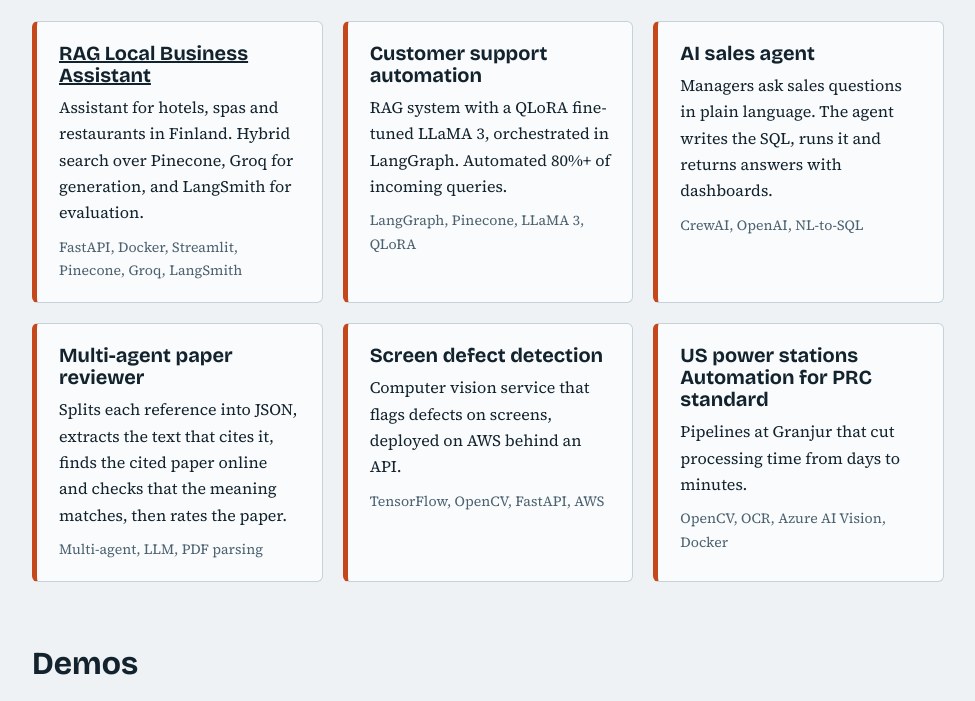
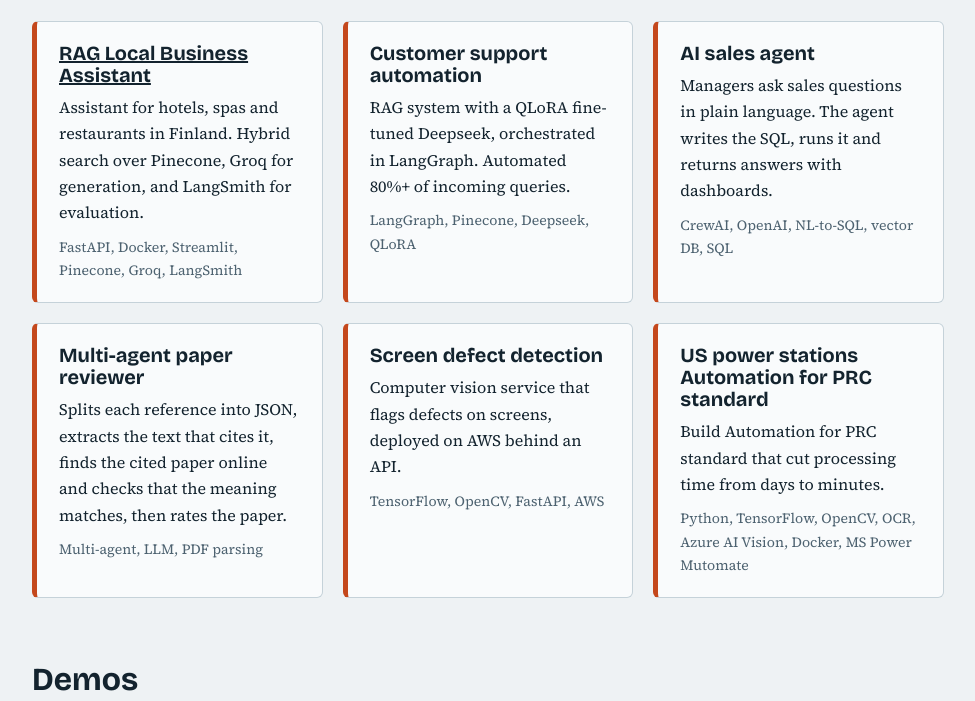
Before and after one commit to sufyanAshraf/sufyanAshraf, a plain HTML site: page index.html in a window 1280 px wide. Shown: the part 791-1492 px from the top of the page, without its empty margins (152-1127 px from the left). Drawn offline with nearby package versions, Linux system fonts and the light colour scheme.

Commit message:
Update project descriptions and tags in index.html

```diff
--- a/index.html
+++ b/index.html
@@ -90,13 +90,13 @@ img{max-width:100%;height:auto;display:block}
     </article>
     <article class="proj">
       <h3>Customer support automation</h3>
-      <p>RAG system with a QLoRA fine-tuned LLaMA 3, orchestrated in LangGraph. Automated 80%+ of incoming queries.</p>
-      <div class="tags">LangGraph, Pinecone, LLaMA 3, QLoRA</div>
+      <p>RAG system with a QLoRA fine-tuned Deepseek, orchestrated in LangGraph. Automated 80%+ of incoming queries.</p>
+      <div class="tags">LangGraph, Pinecone, Deepseek, QLoRA</div>
     </article>
     <article class="proj">
       <h3>AI sales agent</h3>
       <p>Managers ask sales questions in plain language. The agent writes the SQL, runs it and returns answers with dashboards.</p>
-      <div class="tags">CrewAI, OpenAI, NL-to-SQL</div>
+      <div class="tags">CrewAI, OpenAI, NL-to-SQL, vector DB, SQL</div>
     </article>
     <article class="proj">
       <h3>Multi-agent paper reviewer</h3>
@@ -110,8 +110,8 @@ img{max-width:100%;height:auto;display:block}
     </article>
     <article class="proj">
       <h3>US power stations Automation for PRC standard</h3>
-      <p>Pipelines at Granjur that cut processing time from days to minutes.</p>
-      <div class="tags">OpenCV, OCR, Azure AI Vision, Docker</div>
+      <p>Build Automation for PRC standard that cut processing time from days to minutes.</p>
+      <div class="tags">Python, TensorFlow, OpenCV, OCR, Azure AI Vision, Docker, MS Power Mutomate</div>
     </article>
   </div>
 </section>
```
